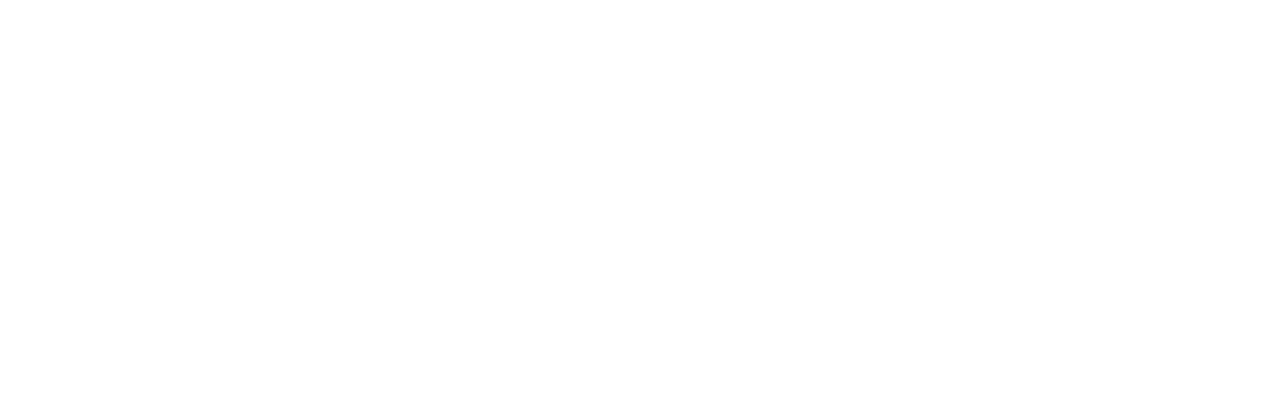
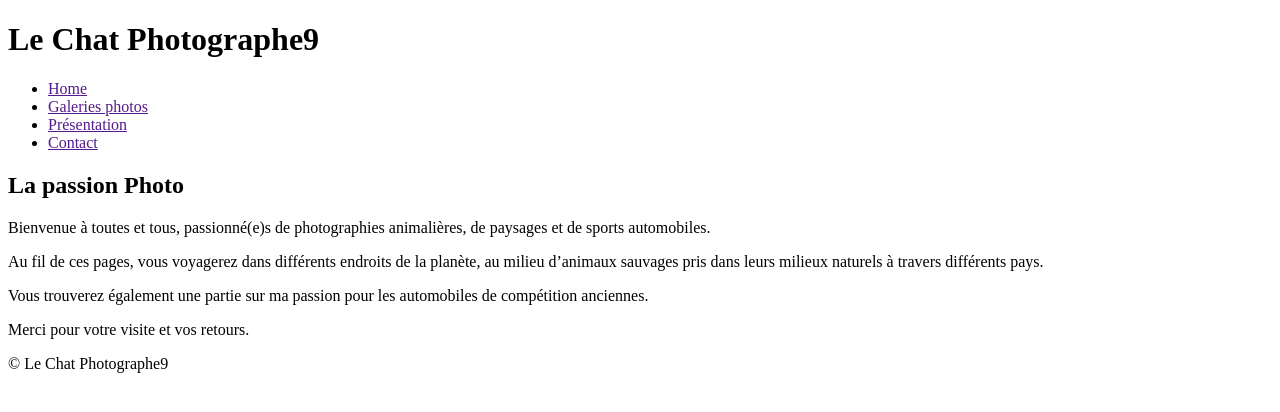
Before and after one commit to Coducteur/leChatPhotographe9, a plain HTML site: page index.html in a window 1280 px wide. Drawn offline with Linux system fonts and the light colour scheme.

Commit message:
main content index page

```diff
--- a/index.html
+++ b/index.html
@@ -1,12 +1,47 @@
 <!DOCTYPE html>
 <html lang="fr">
-<head>
-    <meta charset="UTF-8">
-    <meta http-equiv="X-UA-Compatible" content="IE=edge">
-    <meta name="viewport" content="width=device-width, initial-scale=1.0">
+  <head>
+    <meta charset="UTF-8" />
+    <meta http-equiv="X-UA-Compatible" content="IE=edge" />
+    <meta name="viewport" content="width=device-width, initial-scale=1.0" />
     <title>Le Chat Photographe9</title>
-</head>
-<body>
+  </head>
+  <body>
+    <header>
+      <h1>Le Chat Photographe9</h1>
+    </header>
 
-</body>
+    <section>
+      <nav>
+        <ul>
+          <li><a href="">Home</a></li>
+          <li><a href="">Galeries photos</a></li>
+          <li><a href="">Présentation</a></li>
+          <li><a href="">Contact</a></li>
+        </ul>
+      </nav>
+    </section>
+    <section>
+      <main>
+        <article>
+          <h2>La passion Photo</h2>
+          <p>
+            Bienvenue à toutes et tous, passionné(e)s de photographies
+            animalières, de paysages et de sports automobiles.
+          </p>
+          <p>
+            Au fil de ces pages, vous voyagerez dans différents endroits de la
+            planète, au milieu d’animaux sauvages pris dans leurs milieux
+            naturels à travers différents pays.
+          </p>
+          <p>
+            Vous trouverez également une partie sur ma passion pour les
+            automobiles de compétition anciennes.
+          </p>
+          <p>Merci pour votre visite et vos retours.</p>
+        </article>
+      </main>
+    </section>
+    <footer>&copy; Le Chat Photographe9</footer>
+  </body>
 </html>
```
